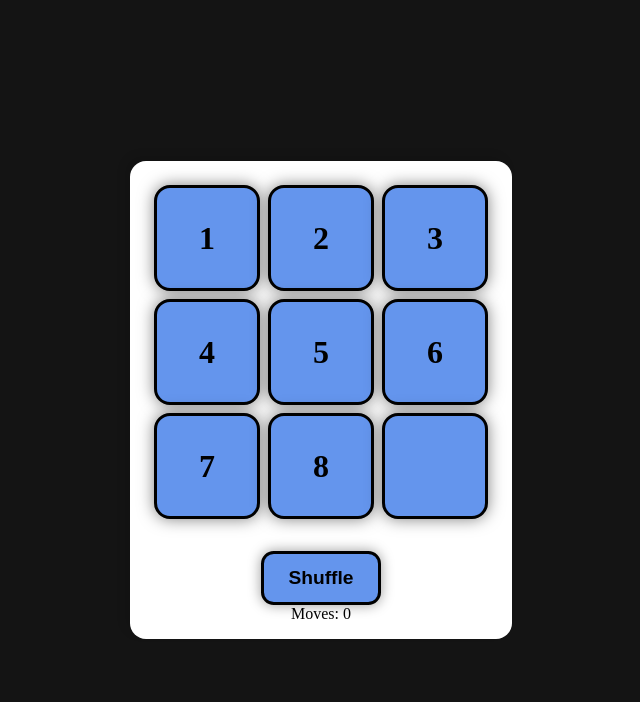
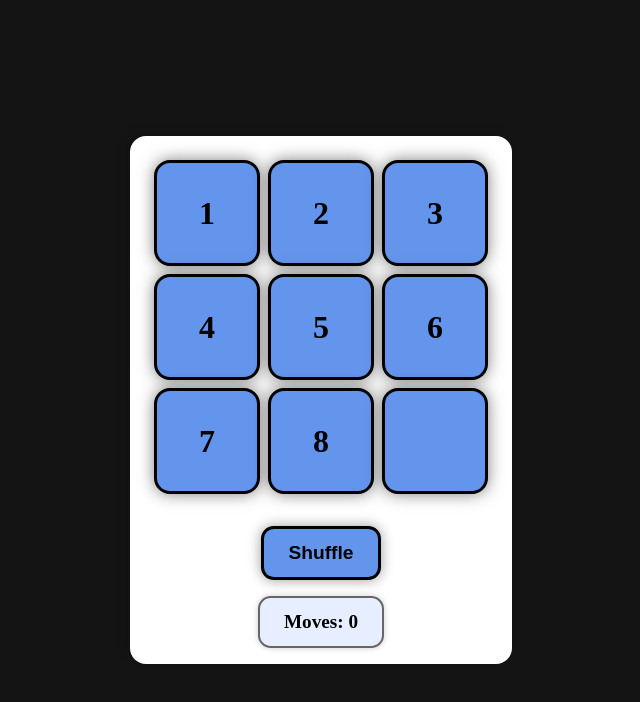
Before and after one commit to th3Creepiest/slide-puzzle, a website built with Vite: page index.html in a window 1280 px wide. Shown: the whole page, without its empty margins (319-959 px from the left). Built offline with nearby package versions, Linux system fonts and the light colour scheme.

Commit message:
style: add moves-label styling

```diff
--- a/src/style.css
+++ b/src/style.css
@@ -42,7 +42,6 @@ body {
   background-color: darkblue;
   color: white;
 }
-
 #shuffle-button {
   margin-top: 1.5rem;
   padding: 0.8rem 1.5rem;
@@ -56,15 +55,24 @@ body {
   box-shadow: 0 0 0.8rem rgba(0, 0, 0, 0.4);
   transition: all 0.2s ease;
 }
-
 #shuffle-button:hover {
   background-color: darkblue;
   color: white;
   transform: scale(1.05);
   box-shadow: 0 0 1rem rgba(0, 0, 0, 0.6);
 }
-
 #shuffle-button:active {
   transform: scale(0.95);
   box-shadow: 0 0 0.5rem rgba(0, 0, 0, 0.3);
 }
+#moves-label {
+  margin-top: 1rem;
+  padding: 0.8rem 1.5rem;
+  font-size: 1.2rem;
+  font-weight: bold;
+  color: black;
+  background-color: #e6eeff;
+  border: 0.15rem solid #666;
+  border-radius: 0.8rem;
+  box-shadow: 0 0 0.4rem rgba(0, 0, 0, 0.2);
+}
```
